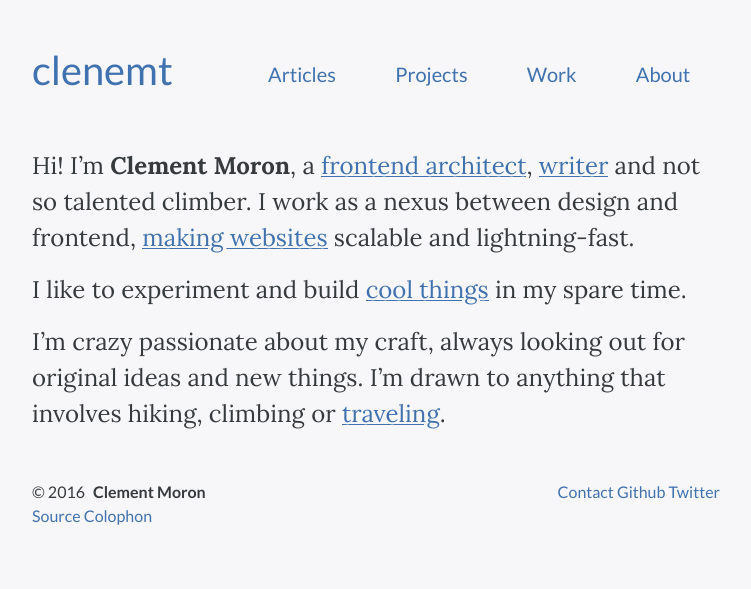
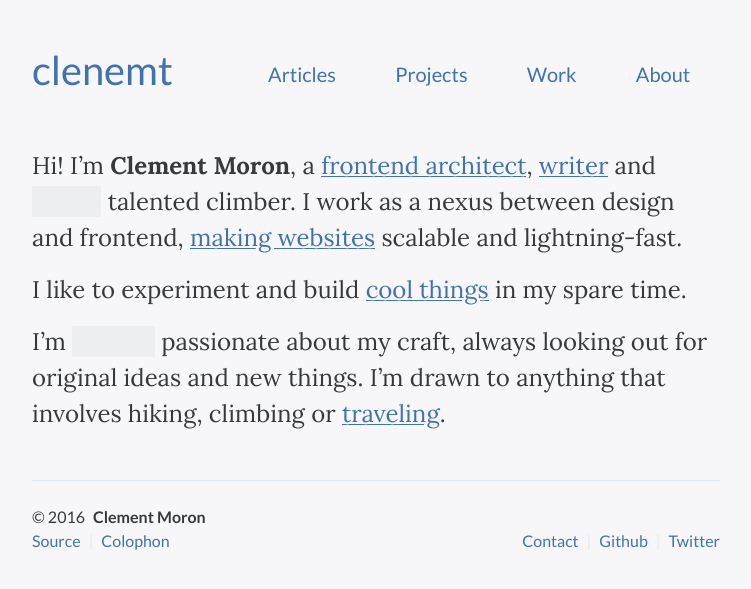
Before and after one commit to clenemt/clenemt.dev, a Jekyll site: the page built from index.md, in a window 1280 px wide. Shown: the top 589 px of the page, without its empty margins (264-1015 px from the left). Built offline with Jekyll 4.4.1, drawn with Linux system fonts in a browser that asks for light colours.

Commit message:
Add footer

```diff
--- a/_includes/footer.html
+++ b/_includes/footer.html
@@ -1,6 +1,13 @@
 <footer class="site-footer">
 
   <div class="site-copy">&copy; {{ site.time | date: '%Y' }}<span class="site-author">{{ site.author }}</span></div>
+
+  <div class="site-source">
+    <ul>
+      <li><a href="https://github.com/{{ site.github_source }}">Source</a></li>
+      <li><a href="{{ site.baseurl }}/colophon.md">Colophon</a></li>
+    </ul>
+  </div>
 
   <div class="site-contact">
     <ul>
@@ -13,13 +20,6 @@
       {% if site.twitter_username %}
       <li><a target="_blank" rel="external" href="https://twitter.com/{{ site.twitter_username }}">Twitter</a></li>
       {% endif %}
-    </ul>
-  </div>
-
-  <div class="site-source">
-    <ul>
-      <li><a href="https://github.com/{{ site.github_source }}">Source</a></li>
-      <li><a href="{{ site.baseurl }}/colophon.md">Colophon</a></li>
     </ul>
   </div>
 
--- a/_sass/_site.scss
+++ b/_sass/_site.scss
@@ -13,6 +13,17 @@
   a {
     @include make-link($link-color, $link-hover-color, $body-bg);
   }
+}
+
+hr {
+  border-top: 5px solid $brand-light-color;
+}
+
+// SITE - HOME ------------------
+.select-hide {
+  background-color: $gray-lighter;
+  color: $gray-lighter;
+  white-space: nowrap;
 }
 
 // SITE - HEADER ------------------
@@ -94,6 +105,7 @@
 .post-date {
   display: block;
   font-family: $font-heading;
+  font-size: 1rem;
   color: $text-muted;
   margin: -0.3rem 0 $heading-spacer 0;
 }
@@ -120,8 +132,10 @@
 
 // SITE - FOOTER ------------------
 .site-footer {
-  margin: (3 * $spacer) 0;
+  margin-top: (3 * $spacer);
+  padding-top: (1.5 * $spacer);
   font-family: $font-heading;
+  border-top: 1px solid $brand-light-color;
 }
 
 .site-footer {
@@ -142,18 +156,28 @@
 }
 
 .site-contact,
-.site-copy {
+.site-source {
   float: left;
   width: 50%;
 }
 
 .site-author {
   font-weight: bold;
-  margin-left: ($spacer / 2);
+  margin-left: ($spacer/2);
 }
 
 .site-contact {
   text-align: right;
+}
+
+.site-contact li,
+.site-source li {
+
+  &:not(:last-child)::after {
+    content: '|';
+    color: $brand-light-color;
+    margin: 0 .3rem 0 ($spacer/2);
+  }
 }
 
 // SITE - RESPONSIVE ------------------
@@ -171,7 +195,7 @@
 
   .site-nav {
     justify-content: center;
-    a { margin-right: 0.5rem; }
+    a { margin-right: ($spacer/2); }
   }
 }
 
--- a/index.md
+++ b/index.md
@@ -7,5 +7,5 @@ layout: default
 
   I like to experiment and build [cool things](projects/) in my spare time.
 
-  I'm <span class="select-hide">crazy</span> passionate about my craft, always looking out for original ideas and new things. I'm drawn to anything that involves hiking, climbing or [traveling](https://vimeo.com/120206922).
+  I'm <span class="select-hide">fucking</span> passionate about my craft, always looking out for original ideas and new things. I'm drawn to anything that involves hiking, climbing or [traveling](https://vimeo.com/120206922).
 </div>
```
Also changed, not shown: _pages/about.md (+2 -0 lines).
